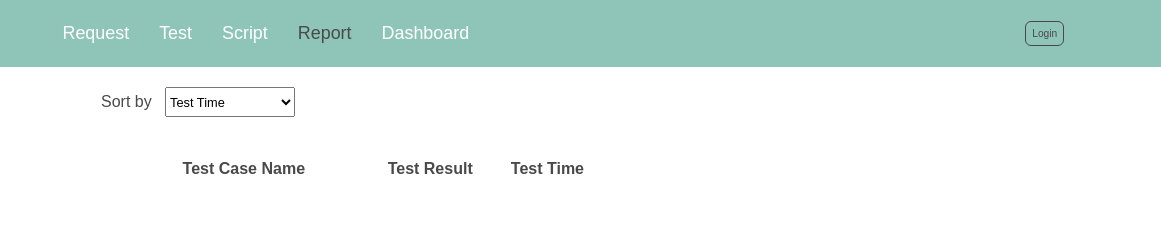
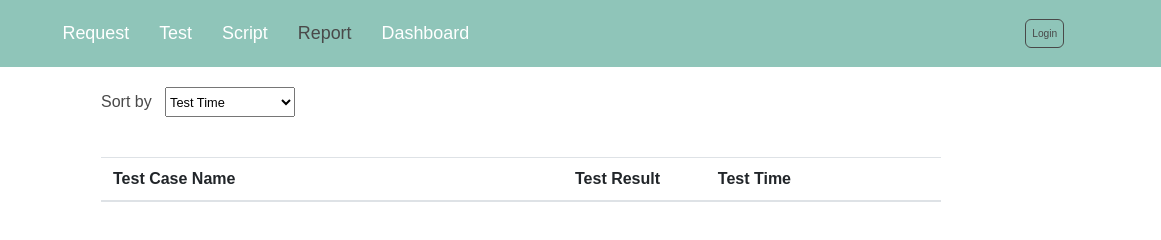
Before and after one commit to tanyachuang94/API_test_tool, a website: page public/report.html in a window 1280 px wide. Shown: the full height of the page, 119-1280 px from the left. Drawn offline with nearby package versions, Linux system fonts and the light colour scheme; no server answers.

Commit message:
add boorstrap css

```diff
--- a/public/report.html
+++ b/public/report.html
@@ -2,7 +2,7 @@
   <head>
     <meta charset="utf-8">
     <title>API Test Tool - Spec</title>
-    <!-- <link rel="stylesheet" href="https://stackpath.bootstrapcdn.com/bootstrap/4.5.0/css/bootstrap.min.css" integrity="sha384-9aIt2nRpC12Uk9gS9baDl411NQApFmC26EwAOH8WgZl5MYYxFfc+NcPb1dKGj7Sk" crossorigin="anonymous"> -->
+    <link rel="stylesheet" href="https://stackpath.bootstrapcdn.com/bootstrap/4.5.0/css/bootstrap.min.css" integrity="sha384-9aIt2nRpC12Uk9gS9baDl411NQApFmC26EwAOH8WgZl5MYYxFfc+NcPb1dKGj7Sk" crossorigin="anonymous">
     <link rel="stylesheet" href="css/report.css">
   </head>
   <body>
```
